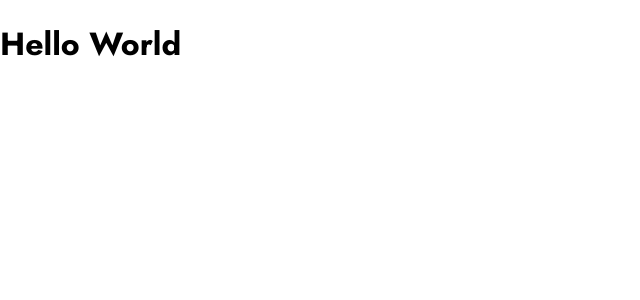
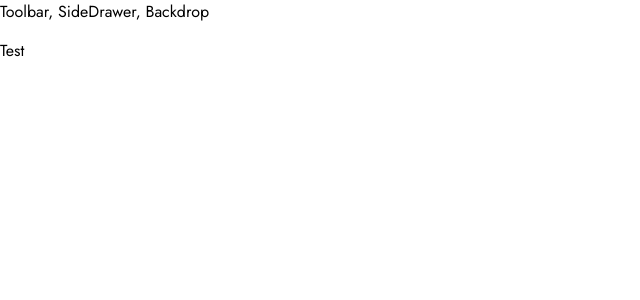
Before and after one commit to hendraaagil/burger-builder, a React (Create React App) app: page / in a window 1280 px wide. Shown: the top 300 px of the page, without its empty margins (0-640 px from the left). Built offline with nearby package versions, Linux system fonts and the light colour scheme.

Commit message:
Creating a Layout Component

```diff
--- a/src/App.js
+++ b/src/App.js
@@ -1,9 +1,13 @@
 import React from 'react';
+
+import Layout from './components/Layout/Layout';
 
 function App() {
   return (
     <div>
-      <h1>Hello World</h1>
+      <Layout>
+        <p>Test</p>
+      </Layout>
     </div>
   );
 }
--- /dev/null
+++ b/src/components/Layout/Layout.js
@@ -0,0 +1,12 @@
+import React from 'react';
+
+import Auxillary from '../../hoc/Auxillary';
+
+const Layout = (props) => (
+  <Auxillary>
+    <div>Toolbar, SideDrawer, Backdrop</div>
+    <main>{props.children}</main>
+  </Auxillary>
+);
+
+export default Layout;
--- /dev/null
+++ b/src/hoc/Auxillary.js
@@ -0,0 +1,3 @@
+const Auxillary = (props) => props.children;
+
+export default Auxillary;
```
